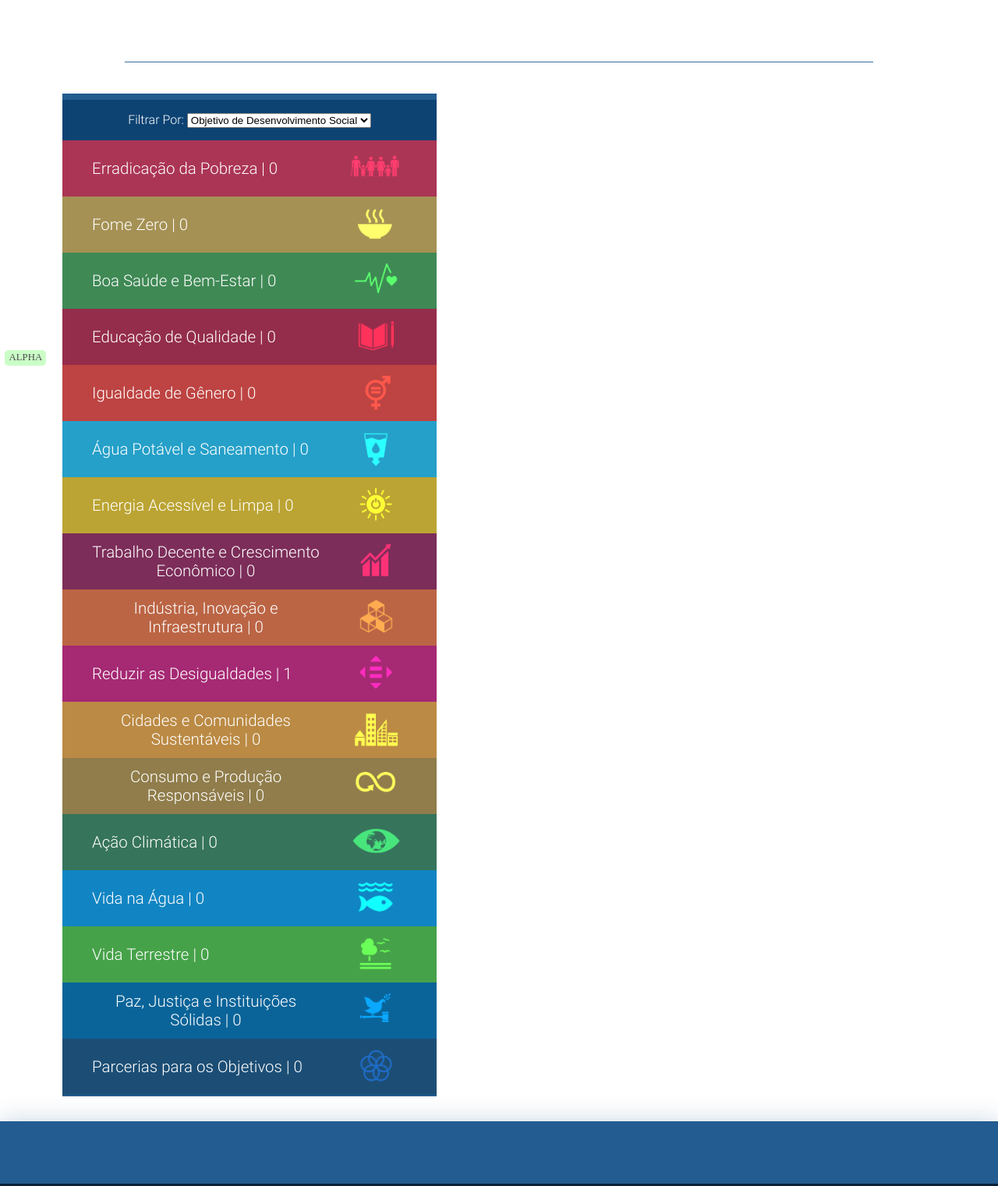
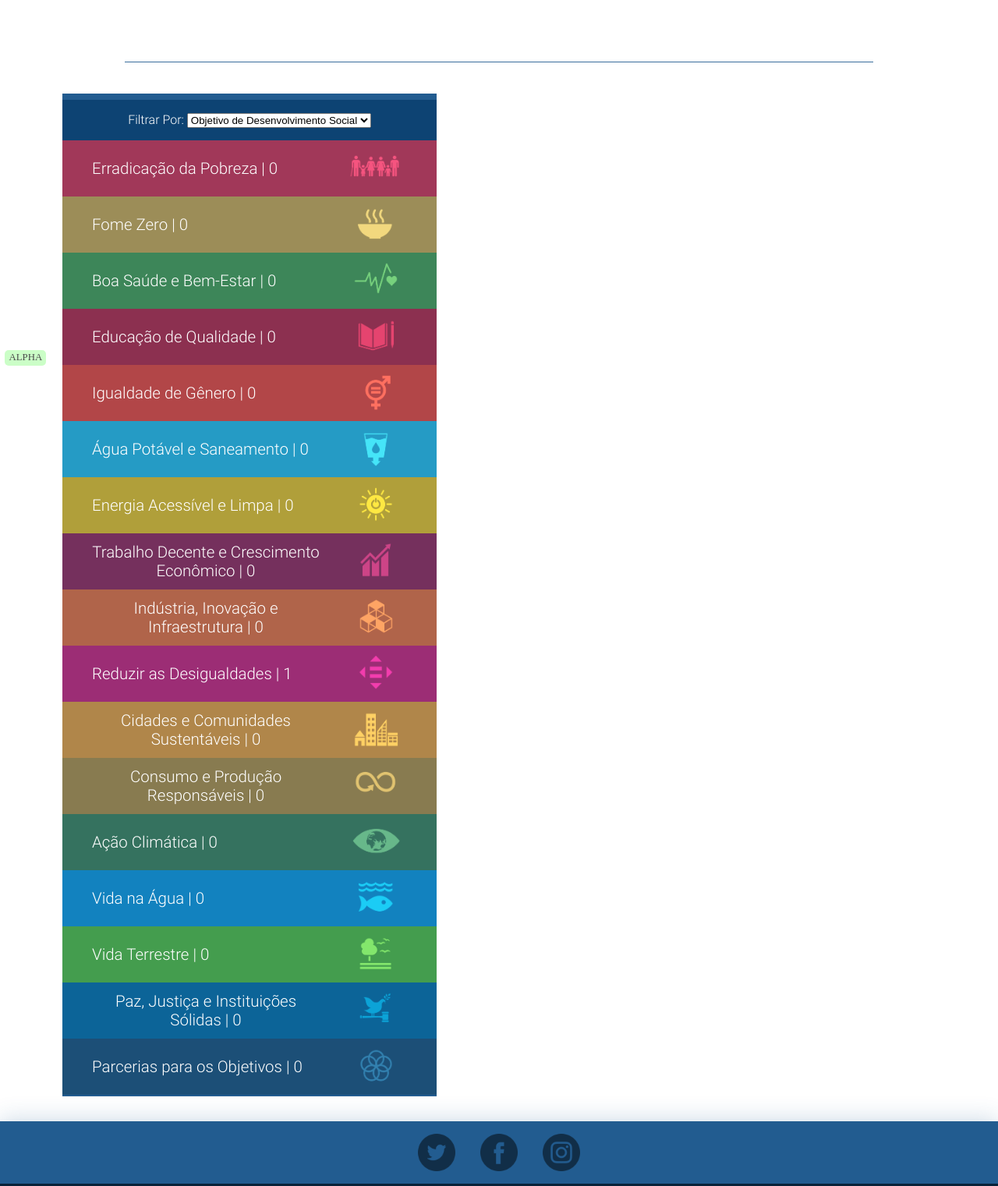
Before and after one commit to Luansr01/project-alexandria, a Django app: page /projects/ in a window 1280 px wide. Shown: the part 325-1846 px from the top of the page at 78% size. Run offline with Django 4.2, Linux system fonts and the light colour scheme; data comes from the database, SQL or seed files in the repository.

Commit message:
added socials

```diff
--- a/alexandria/alexandria_site/static/css/stylesheet.css
+++ b/alexandria/alexandria_site/static/css/stylesheet.css
@@ -162,6 +162,33 @@ hr {
   margin-bottom: 0;
   z-index: 998;
 
+}
+
+.socials{
+  display: flex;
+
+  justify-content: space-around;
+  align-items: center;
+
+  margin: 0 auto;
+  height: 100%; width: 15rem;
+}
+
+.social{
+  height: 3rem; width: 3rem;
+  opacity: 50%;
+  mix-blend-mode: multiply;
+  transition: .5ms;
+}
+
+.social:hover{
+  opacity: 70%;
+}
+
+.social img{
+  object-fit: cover;
+  width: 100%;
+  height: 100%;
 }
 
 .home-banner{
@@ -446,7 +473,7 @@ hr {
 
 
 .accordion{
-  --amm: 70%;
+  --amm: 65%;
 
   position: relative;
   width: 100%;
@@ -461,6 +488,8 @@ hr {
   font-family: roboto;
   font-size: calc(var(--fontSize) * 0.016);
   color: white;
+
+  transition: 150ms;
 }
 
 .sub.accordion{
@@ -478,7 +507,7 @@ hr {
 }
 
 .accordion:hover{
-  --amm: 100%;
+  --amm: 90%;
   cursor: pointer;
   background-color: var(--accordion-hover);
 }
--- a/alexandria/alexandria_site/templates/alexandria_site/layout.html
+++ b/alexandria/alexandria_site/templates/alexandria_site/layout.html
@@ -41,8 +41,26 @@
     </div>
 
   <footer class="footer">
+
+    <div class="socials">
+      <a href="#" class="social">
+        <img id="twitter" src="../static/icons/twitter.png">
+      </a>
+      <a href="#" class="social">
+        <img id="twitter" src="../static/icons/facebook.png">
+      </a>
+      <a href="#" class="social">
+        <img id="twitter" src="../static/icons/instagram.png">
+      </a>
+    </div>
+
+
     <div style="border-radius: 5px;background-color: #17fc0350; position:fixed; bottom: .5vw; left: .5vw; width:fit-content; height:fit-content; opacity: 70%;">
       <p style="padding-inline:.4vw; padding-block:.2vw; font-size: 1vw;"> ALPHA </p>
+    </div>
+
+
+
     </div>
   </footer>
 
--- a/alexandria/alexandria_site/templates/alexandria_site/projects.html
+++ b/alexandria/alexandria_site/templates/alexandria_site/projects.html
@@ -30,7 +30,7 @@
 
                 {% if filter == 'ods'%}
                     {% for objective in objectives %}
-                    <button  class="accordion" style="font-weight: 200; background-color: color-mix(in srgb, {{objective.color}} var(--amm), #225c90);" onclick="accordionToggleDown(this)"> <div style="display: flex; justify-content:space-between; align-items: center; gap: 2rem; padding-inline: 2rem;">{{objective}} | {{objective.project_set.all.count}}{%if objective.icon %}<img src="{{objective.icon.url}}" style="max-width: 5rem; mix-blend-mode: color-dodge;">{% endif %}</div></button>
+                    <button  class="accordion" style="font-weight: 200; background-color: color-mix(in srgb, {{objective.color}} var(--amm), #225c90);" onclick="accordionToggleDown(this)"> <div style="display: flex; justify-content:space-between; align-items: center; gap: 2rem; padding-inline: 2rem;">{{objective}} | {{objective.project_set.all.count}}{%if objective.icon %}<img src="{{objective.icon.url}}" style="max-width: 5rem; mix-blend-mode: screen;">{% endif %}</div></button>
                     <div class="panel down">
                         {% for project in objective.project_set.all %}
                         <div>
@@ -80,7 +80,9 @@
                 {% elif filter == 'cidade' %}
 
                     {% for cidade in cidades %}
-                    <button style="font-weight: 200;" class="accordion" onclick="accordionToggleDown(this)">{{cidade.0}} | {{cidade.1|length}}</button>
+
+                    {%if cidade.1%}
+                    <button style="font-weight: 200; height: 2.5rem;" class="accordion" onclick="accordionToggleDown(this)">{{cidade.0}} | {{cidade.1|length}}</button>
                     <div class="panel down">
                         {% for project in cidade.1 %}
                         <div>
@@ -99,6 +101,7 @@
                         </div>
                         {% endfor %}
                     </div>
+                    {%endif%}
                     {% endfor %}
 
                 {%endif%}
```
Also changed, not shown: alexandria/alexandria_site/static/icons/facebook.png (added), alexandria/alexandria_site/static/icons/instagram.png (added), alexandria/alexandria_site/static/icons/twitter.png (added).
